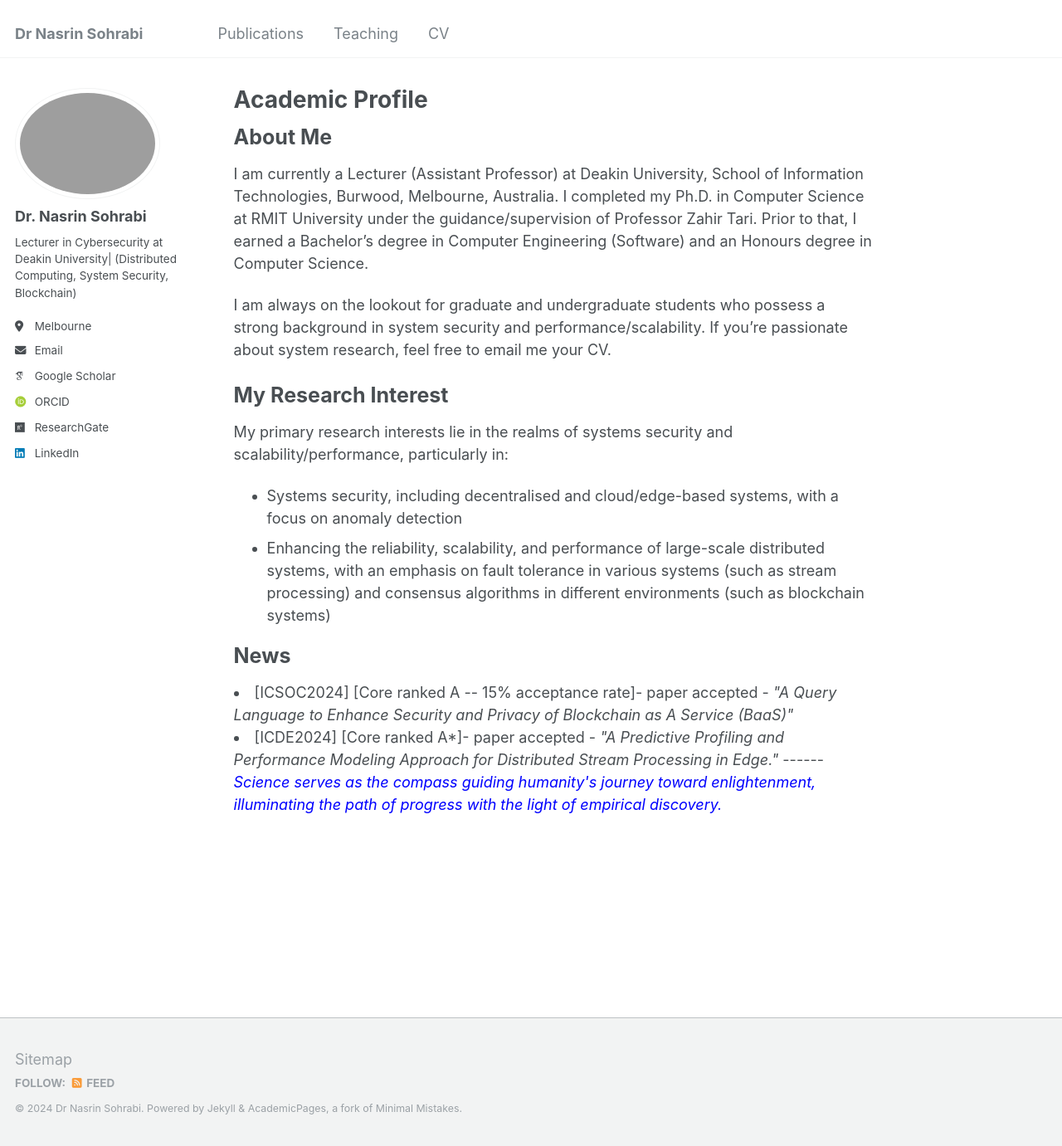
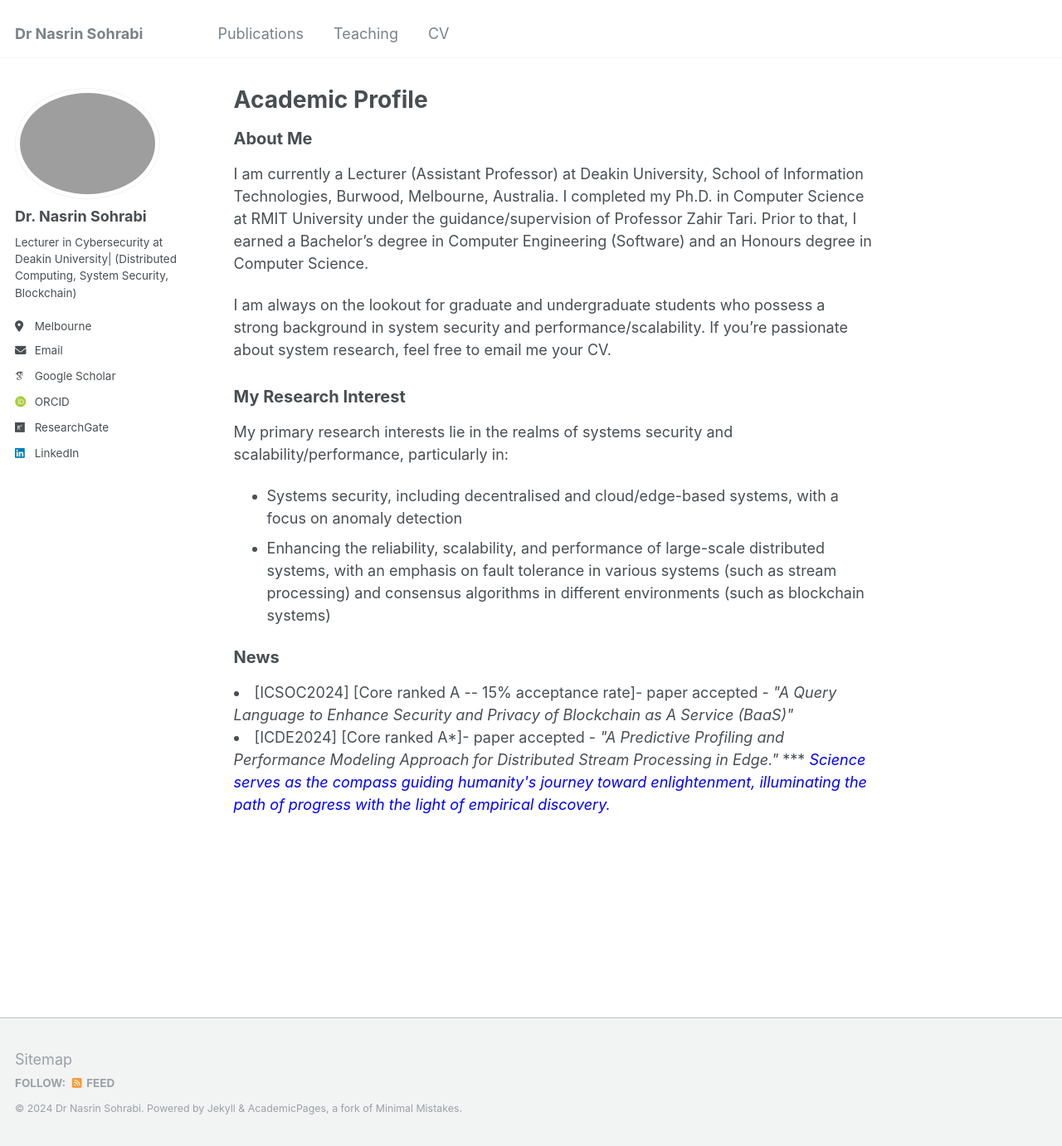
Before and after one commit to Nasrin-Sohrabi/Nasrin-Sohrabi.github.io, a Jekyll site: the page built from _pages/about.md, in a window 1280 px wide and 1381 px high. Shown: the whole window at 83% size. Built offline with Jekyll 4.4.1, drawn with Linux system fonts in a browser that asks for light colours; some web fonts are replaced.

Commit message:
updating the news

```diff
--- a/_pages/about.md
+++ b/_pages/about.md
@@ -7,14 +7,14 @@ redirect_from:
   - /about.html
 ---
 
-<span style="font-size:25px;">About Me</span>
+<span style="font-size:20px;">About Me</span>
 ======
 I am currently a Lecturer (Assistant Professor) at Deakin University, School of Information Technologies, Burwood, Melbourne, Australia. I completed my Ph.D. in Computer Science at RMIT University under the guidance/supervision of Professor Zahir Tari. Prior to that, I earned a Bachelor's degree in Computer Engineering (Software) and an Honours degree in Computer Science.
 
 
 I am always on the lookout for graduate and undergraduate students who possess a strong background in system security and performance/scalability. If you're passionate about system research, feel free to email me your CV.
 
-<span style="font-size:25px;">My Research Interest</span>
+<span style="font-size:20px;">My Research Interest</span>
 ======
 
  My primary research interests lie in the realms of systems security and scalability/performance, particularly in:
@@ -22,11 +22,11 @@ I am always on the lookout for graduate and undergraduate students who possess a
   * Systems security, including decentralised and cloud/edge-based systems, with a focus on anomaly detection
   * Enhancing the reliability, scalability, and performance of large-scale distributed systems, with an emphasis on fault tolerance in various systems (such as stream processing) and consensus algorithms in different environments (such as blockchain systems)
 
-<span style="font-size:25px;">News</span>
+<span style="font-size:20px;">News</span>
 ======
 <li>[ICSOC2024] [Core ranked A -- 15% acceptance rate]- paper accepted - <span style="font-style: italic;">"A Query Language to Enhance Security and Privacy of Blockchain as A Service (BaaS)"</span> </li>
 <li>[ICDE2024] [Core ranked A*]- paper accepted - <span style="font-style: italic;"> "A Predictive Profiling and Performance Modeling Approach for Distributed Stream Processing in Edge."</span>
 
 
-------
+***
 <span style="font-style: italic; color:blue;"> Science serves as the compass guiding humanity's journey toward enlightenment, illuminating the path of progress with the light of empirical discovery.</span>
```
